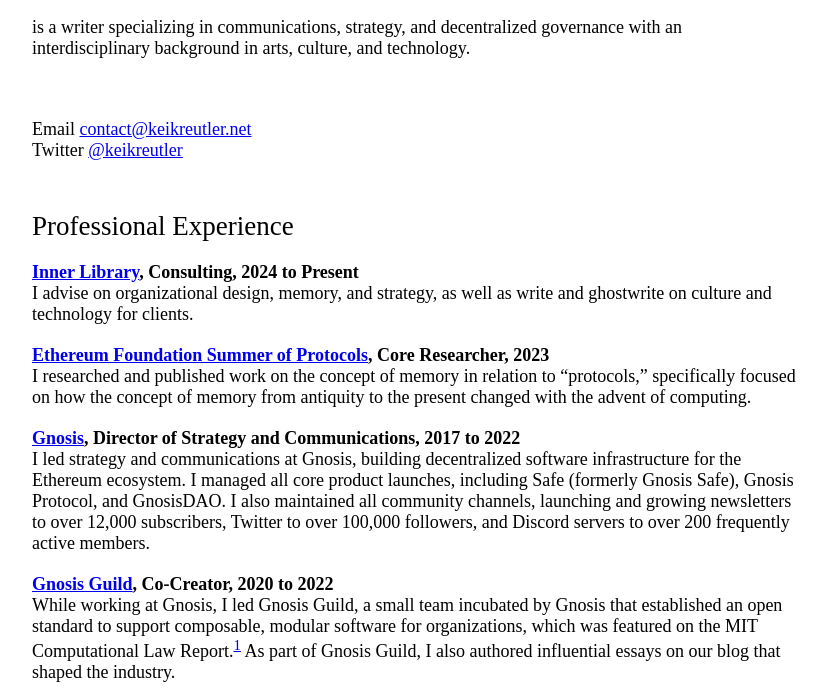
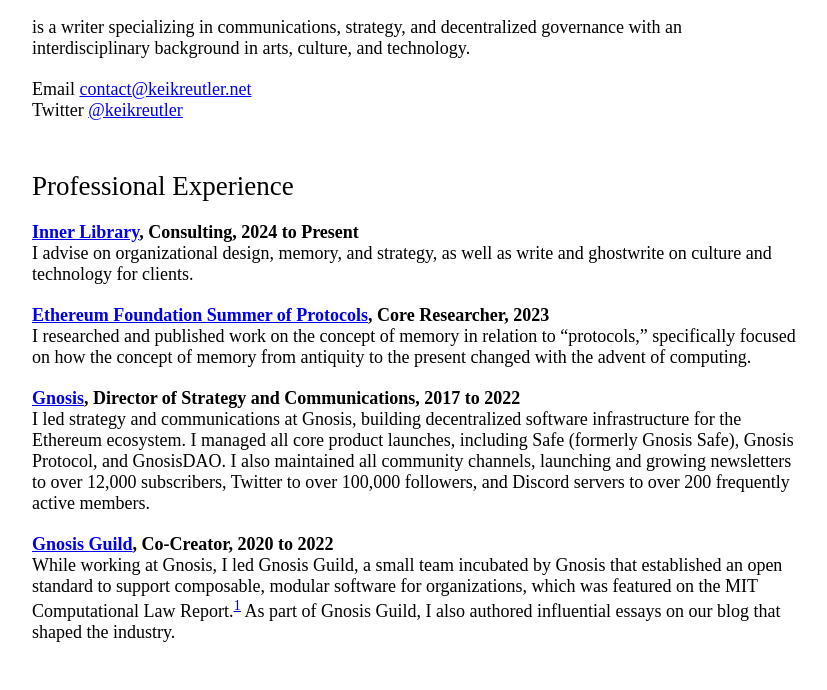
Before and after one commit to keikreutler/keikreutler.github.io, a plain HTML site: page resume/index.html in a window 1280 px wide. Shown: the part 75-765 px from the top of the page, without its empty margins (224-1051 px from the left). Drawn offline with Linux system fonts and the light colour scheme.

Commit message:
Update index.html

```diff
--- a/resume/index.html
+++ b/resume/index.html
@@ -20,11 +20,6 @@
 		<div class="column-full">
 			<h1>Kei Kreutler</h1>
 			<p>is a writer specializing in communications, strategy, and decentralized governance with an interdisciplinary background in arts, culture, and technology.</p>
-		</div>
-	</div>
-
-	<div class="container">
-		<div class="column-full">
 			<p>Email <a href="mailto:contact&commat;keikreutler&period;net">contact&commat;keikreutler&period;net</a><br>
 			Twitter <a href="https://twitter.com/keikreutler" target="_blank">@keikreutler</a></p>
 		</div>
```
